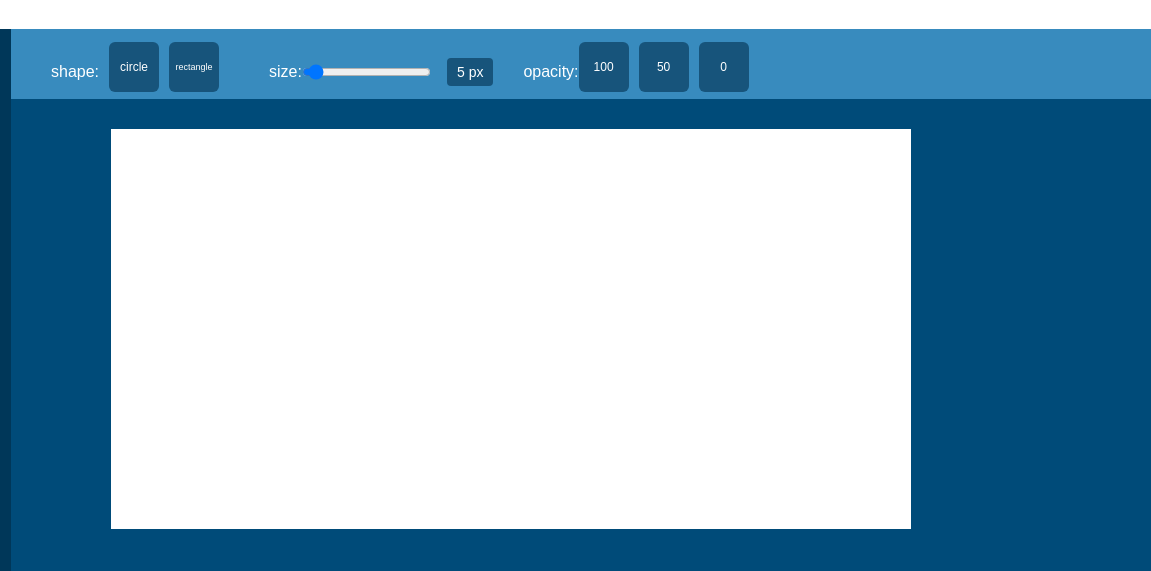
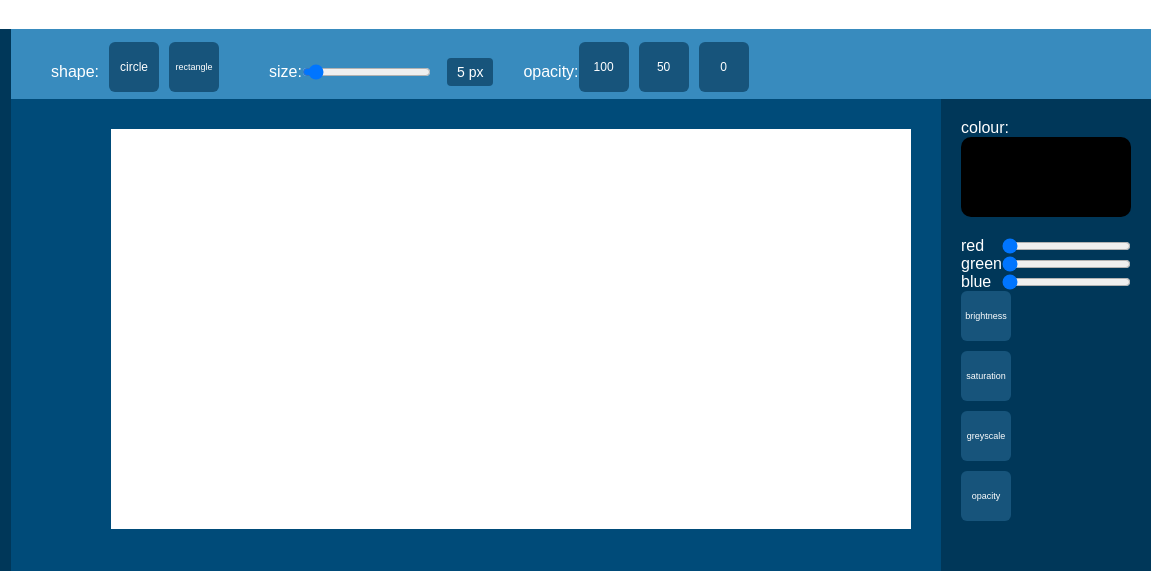
Before and after one commit to CloudiosV/selekda-2024, a plain HTML site: page index.html in a window 1280 px wide. Shown: the part 71-642 px from the top of the page, 129-1280 px from the left. Drawn offline with Linux system fonts and the light colour scheme.

Commit message:
made rgb color and now making for the brightness, etc.

```diff
--- a/index.html
+++ b/index.html
@@ -10,6 +10,8 @@
 
     <div id="container">
         <div id="app-container">
+
+        <canvas id="board" onmousedown="cvsMouseDown()" onmouseup="cvsMouseUp()" onmousemove="cvsMouseMove(event)"></canvas>
 
             <div id="topbar">
                 <div id="topbar-content">
@@ -80,7 +82,44 @@
                 </div>
             </div>
 
-        <canvas id="board" onmousedown="cvsMouseDown()" onmouseup="cvsMouseUp()" onmousemove="cvsMouseMove(event)"></canvas>
+            <div id="right-sidebar">
+                <div id="side-bar-content">
+                    <p>colour:</p>
+                    <div id="rgb"></div>
+                    <div class="color-range">
+                        <p>red</p>
+                        <input type="range" value="0" min="0" max="255" id="red">
+                    </div>
+
+                    <div class="color-range">
+                        <p>green</p>
+                        <input type="range" value="0" min="0" max="255" id="green">
+                    </div>
+
+                    <div class="color-range">
+                        <p>blue</p>
+                        <input type="range" value="0" min="0" max="255" id="blue">
+                    </div>
+
+                    <div id="adjust-container">
+                        <div class="adjust">
+                            <p>brightness</p>
+                        </div>
+
+                        <div class="adjust">
+                            <p>saturation</p>
+                        </div>
+
+                        <div class="adjust">
+                            <p>greyscale</p>
+                        </div>
+
+                        <div class="adjust">
+                            <p>opacity</p>
+                        </div>
+                    </div>
+                </div>
+            </div>
 
         </div>
     </div>
--- a/script.js
+++ b/script.js
@@ -6,8 +6,15 @@ let mouseDown = false;
 let widthSize = document.getElementById("width-size");
 let widthRange = document.getElementById("width");
 let opacityValue = 100;
-let color = `rgba(0, 0, 0, ${opacityValue})`;
 let currentTool = "brush";
+let red = document.getElementById("red");
+let green = document.getElementById("green");
+let blue = document.getElementById("blue");
+let r = 0;
+let g = 0;
+let b = 0;
+let color = `rgba(${r}, ${g}, ${b}, ${opacityValue})`;
+let rgb = document.getElementById("rgb");
 
 window.onload = function(){
     drawCanvas();
@@ -25,12 +32,18 @@ function cvsMouseDown(){
 }
 
 function cvsMouseMove(e){
-    if(mouseDown && currentTool == "brush"){
+    if(mouseDown){
         ctx.beginPath();
 
-        ctx.fillStyle = color;
-        ctx.arc(e.offsetX, e.offsetY, widthRange.value, 0, 2 * Math.PI)
-        ctx.fill();
+        if (currentTool === "brush") {
+            ctx.fillStyle = color;
+            ctx.arc(e.offsetX, e.offsetY, widthRange.value, 0, 2 * Math.PI);
+            ctx.fill();
+        } else if (currentTool === "eraser") {
+            ctx.fillStyle = `rgba(255, 255, 255)`;
+            ctx.arc(e.offsetX, e.offsetY, widthRange.value, 0, 2 * Math.PI);
+            ctx.fill();
+        }
 
         ctx.closePath();
     }
@@ -50,11 +63,11 @@ function opacity(e){
 }
 
 function eraser(){
-    color = `rgba(255, 255, 255, ${opacityValue})`
+    currentTool = "eraser";
 }
 
 function brush(){
-    color = `rgba(0, 0, 0, ${opacityValue})`;
+    color = `rgba(${r}, ${g}, ${b}, ${opacityValue})`;
     currentTool = "brush";
 }
 
@@ -62,7 +75,20 @@ function text(){
     currentTool = "text";
 }
 
+function changingColor(){
+    r = red.value;
+    g = green.value;
+    b = blue.value;
+    color = `rgba(${r}, ${g}, ${b}, ${opacityValue})`;
+}
+
+function displayColor(){
+    rgb.style.backgroundColor = `rgba(${r}, ${g}, ${b})`
+}
+
 function startDrawing(){
     rangeValue();
+    changingColor();
+    displayColor();
     requestAnimationFrame(startDrawing);
 }
--- a/style.css
+++ b/style.css
@@ -103,6 +103,7 @@
     border-radius: 6px;
     font-size: 12px;
     margin-bottom: 10px;
+    cursor: pointer;
 }
 
 .selection p {
@@ -111,3 +112,54 @@
     align-items: center;
     height: 100%;
 }
+
+#right-sidebar {
+    position: absolute;
+    right: 0;
+    bottom: 0;
+}
+
+#side-bar-content {
+    width: 170px;
+    height: 490px;
+    padding: 20px;
+    background-color: rgb(0, 55, 89);
+}
+
+#rgb {
+    background-color: aliceblue;
+    height: 80px;
+    border-radius: 10px;
+    margin-bottom: 20px;
+}
+
+.color-range {
+    display: flex;
+    justify-content: space-between;
+}
+
+.adjust-container {
+    display: flex;
+    justify-content: space-between;
+    flex-wrap: wrap;
+    width: ;
+}
+
+.adjust {
+    background-color: rgb(23, 84, 123);
+    width: 30px;
+    height: 30px;
+    padding: 10px;
+    border-radius: 6px;
+    font-size: 12px;
+    margin-bottom: 10px;
+    cursor: pointer;
+}
+
+.adjust p {
+    display: flex;
+    justify-content: center;
+    align-items: center;
+    height: 100%;
+    font-size: 9px;
+}
```
